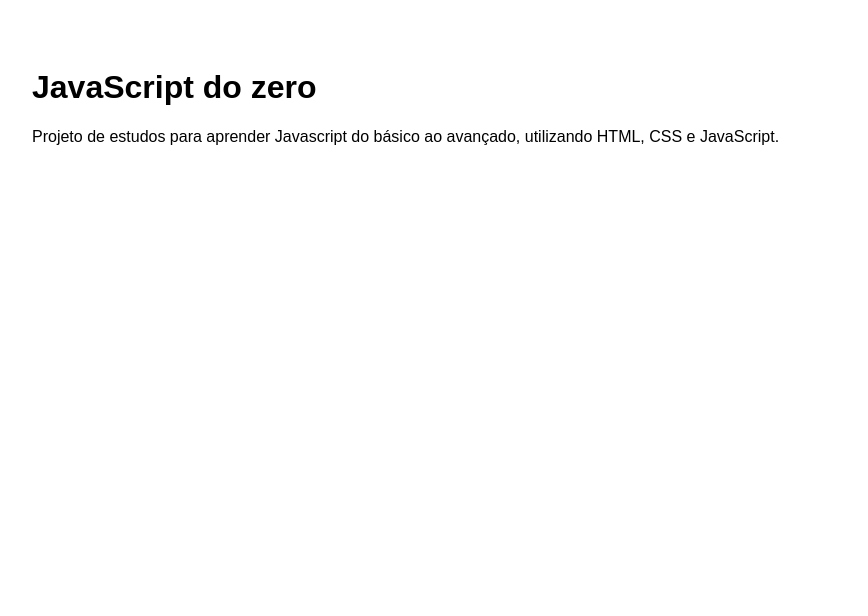
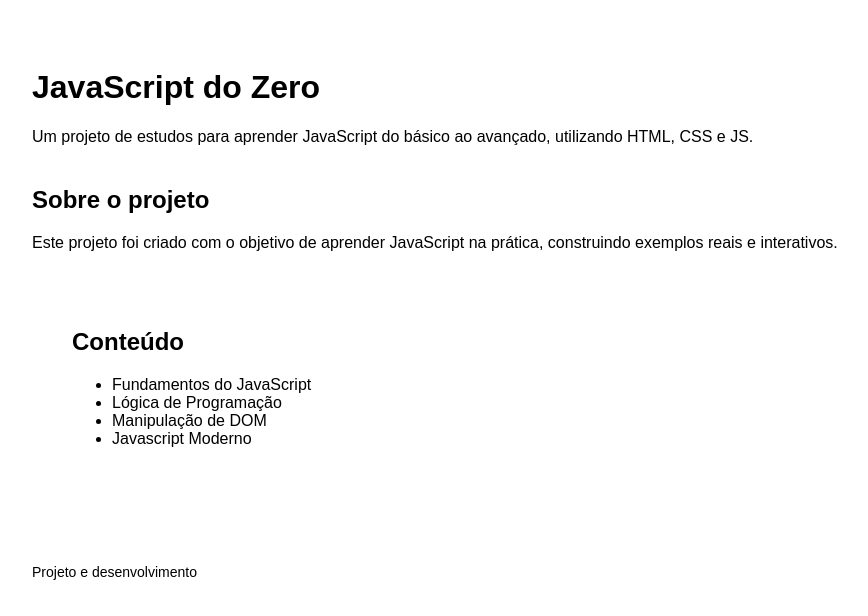
Before and after one commit to joao-hf-oliveira/javascript-do-zero, a plain HTML site: page index.html in a window 1280 px wide. Shown: the whole page, without its empty margins (16-884 px from the left). Drawn offline with Linux system fonts and the light colour scheme; files that its build step writes are made by us from their sources.

Commit message:
estrutura inicia da página de estudos

```diff
--- a/css/style.css
+++ b/css/style.css
@@ -2,3 +2,17 @@ body{
     font-family: Arial, sans-serif;
     padding: 40px;
 }
+
+header{
+    margin-bottom: 40px;
+}
+
+main section{
+    padding: 20px;
+    margin-bottom: 20px;
+}
+
+footer{
+    margin-top: 40px;
+    font-size: 14px;
+}
--- a/index.html
+++ b/index.html
@@ -4,14 +4,41 @@
     <meta charset="UTF-8">
     <meta name="viewport" content="width=device-width, initial-scale=1.0">
     <title>JavaScript do zero</title>
-    <link rel="stylesheet" href="style.css">
+    <link rel="stylesheet" href="css/style.css">
 </head>
 <body>
-    <h1>JavaScript do zero</h1>
-    <p>
-        Projeto de estudos para aprender Javascript do básico ao avançado,
-        utilizando HTML, CSS e JavaScript.
-    </p>
+
+    <header>
+        <h1>JavaScript do Zero</h1>
+        <p>
+            Um projeto de estudos para aprender JavaScript do básico ao avançado,
+            utilizando HTML, CSS e JS.
+        </p>
+    </header>
+
+    <main>
+        </section>
+            <h2>Sobre o projeto</h2>
+            <p>
+                Este projeto foi criado com o objetivo de aprender JavaScript
+                na prática, construindo exemplos reais e interativos.
+            </p>
+        <section>
+
+        <section>
+            <h2>Conteúdo</h2>
+            <ul>
+                <li>Fundamentos do JavaScript</li>
+                <li>Lógica de Programação</li>
+                <li>Manipulação de DOM</li>
+                <li>Javascript Moderno</li>
+            </ul>
+        </section>
+    </main>
+
+    <footer>
+        <p>Projeto e desenvolvimento </p>
+    </footer>
 
     <script src="js/main.js"></script>
 </body>
```
